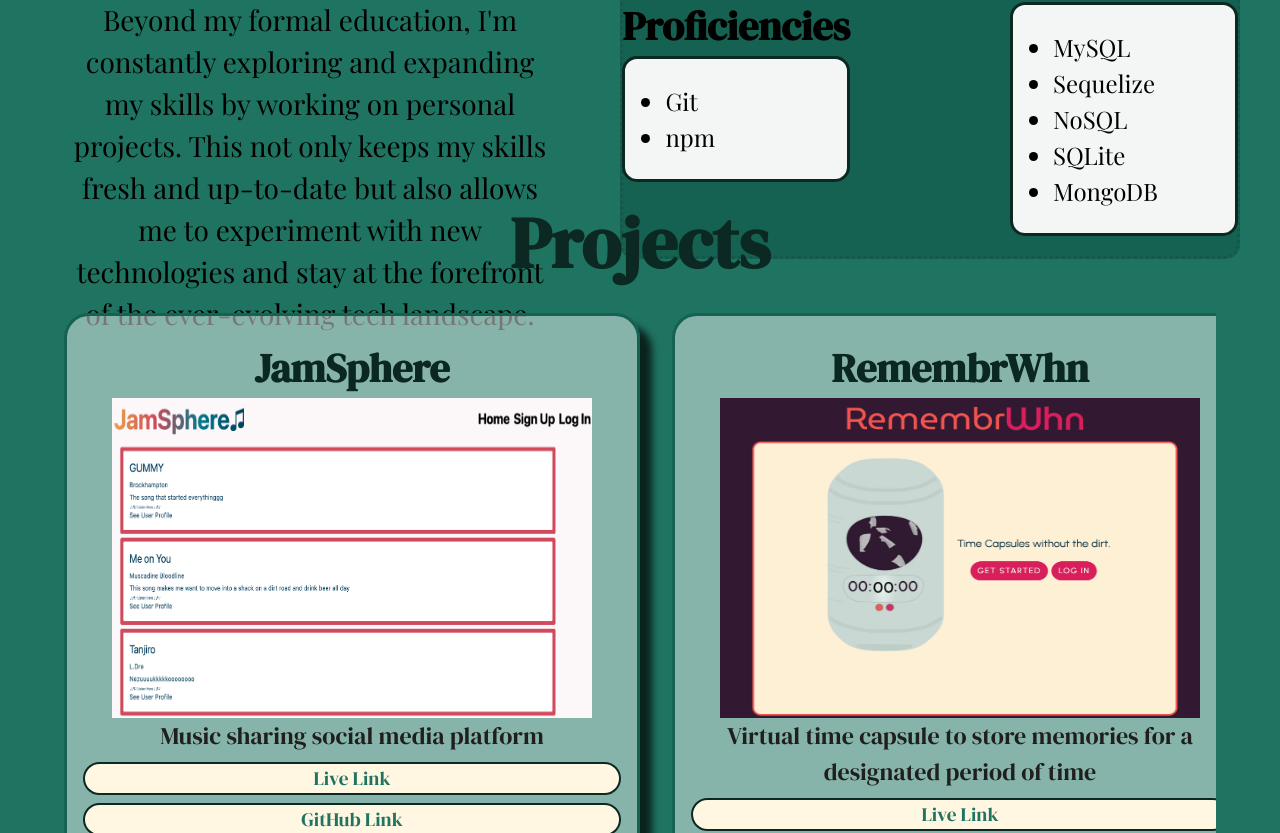
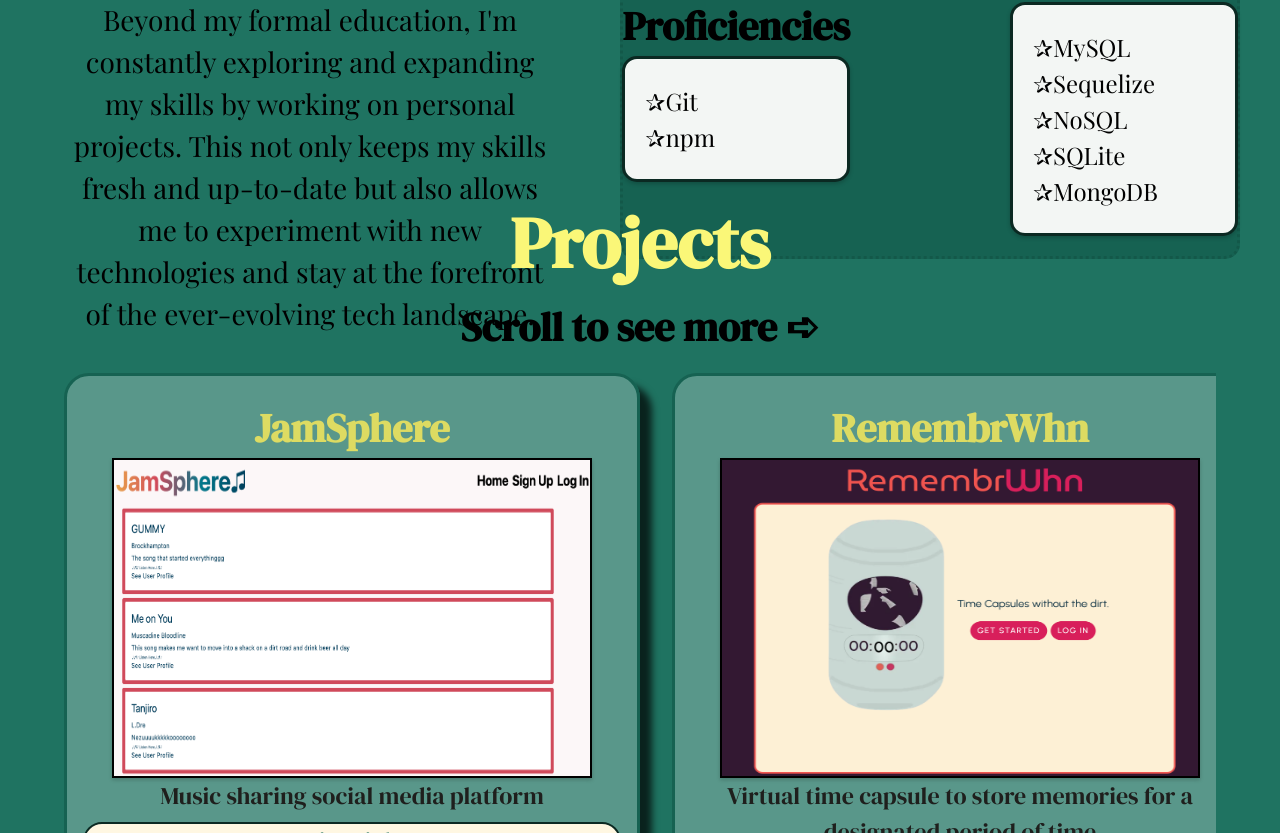
Before and after one commit to ashleytrollinger/portfolio, a Next.js app: page / in a window 1280 px wide. Shown: the part 1787-2620 px from the top of the page. Built offline with nearby package versions, Linux system fonts and the light colour scheme.

Commit message:
More updates as well as making adjustments for accessability reasons

```diff
--- a/src/app/builders/NavBar.css
+++ b/src/app/builders/NavBar.css
@@ -4,6 +4,7 @@ nav {
     padding: 1rem 0;
     text-align: center;
     font-size: 3rem;
+    font-weight: bold;
 }
 
 /* Style for the <ul> element */
@@ -23,7 +24,7 @@ li {
 /* Style for the <a> element (the navigation links) */
 a {
     text-transform: capitalize;
-    color: #fff7e2;
+    color: #FAF778;
     transition: color 0.3s ease;
     position: relative;
 
--- a/src/app/builders/ProjectCards.css
+++ b/src/app/builders/ProjectCards.css
@@ -7,7 +7,7 @@
 
 .project-card {
     border: 3px solid #166252;
-    background-color: #fff7;
+    background-color: #ffffff43;
     border-radius: 25px;
     padding: 16px;
     margin: 16px;
@@ -23,7 +23,7 @@
 .project-card h3 {
     font-size: 2.5rem;
     font-weight: bold;
-    color: #0b2722;
+    color: #dddb62;
     margin-top: 6px;
     text-align: center;
 }
@@ -33,7 +33,8 @@
     height: 20rem;
     display: block;
     margin: 0 auto;
-
+    border: solid black 2px;
+    box-shadow: 0 2px 4px rgba(0,0,0, .2);
 }
 
 .project-card p {
@@ -52,7 +53,7 @@
     color: #1f7361;
     background-color: #fff7e2;
     margin-top: 8px;
-    font-size: 1.2rem;
+    font-size: 1.4rem;
 
 
 }
--- a/src/app/components/Projects.css
+++ b/src/app/components/Projects.css
@@ -1,9 +1,22 @@
+@font-face {
+    font-family: 'DMSerifDisplay';
+    src: url('../fonts/DM_Serif_Display/DMSerifDisplay-Regular.ttf') format('truetype');
+    font-weight: normal;
+    font-style: normal;
+}
+
 .projects h2 {
     font-weight: bold;
     font-size: 4.5rem;
     text-align: center;
     padding-top: 2rem;
-    ;
+}
+
+.projects h4 {
+    font-weight: bold;
+    font-size: 2.5rem;
+    text-align: center;
+    font-family: 'DMSerifDisplay', sans-serif;
 }
 
 .projects-container {
@@ -31,6 +44,10 @@
         font-size: 2rem;
     }
 
+    .project-card h2 {
+        font-size: .35rem;
+    }
+
     .project-card img {
         max-width: 100%;
         height: auto;
--- a/src/app/components/Projects.js
+++ b/src/app/components/Projects.js
@@ -38,6 +38,7 @@ export default function Projects() {
     return (
         <section className='projects'>
             <h2>Projects</h2>
+            <h4>Scroll to see more ➪</h4>
             <div className="projects-container">
 
                 {projectsData.map((project, index) => (
--- a/src/app/components/Resume.css
+++ b/src/app/components/Resume.css
@@ -60,8 +60,9 @@
 }
 
 .resume-section ol {
-    list-style-type: disc;
+    list-style-type: '✰' ;
     border: solid 3px #0b2922;
+    box-shadow: 0 2px 4px rgba(0,0,0, .2);
     border-radius: 15px;
     background-color: #F3F6F4;
     padding: 1em;
@@ -82,13 +83,15 @@
     background-color: #166252;
     border-radius: 15px;
     padding: 20px;
-    font-size: 1.5rem; /* Increase the font size for better readability on smaller screens */
+    font-size: 1.5rem;
+    /* Increase the font size for better readability on smaller screens */
 
     @media (max-width: 768px) {
         flex-direction: column;
         gap: 1rem;
         border: none;
-        padding: 20px; /* Adjust the padding for spacing on smaller screens */
+        padding: 20px;
+        /* Adjust the padding for spacing on smaller screens */
     }
 }
 
--- a/src/app/page.css
+++ b/src/app/page.css
@@ -11,10 +11,7 @@ section {
     background-color: #1F7361;
 }
 
-section#projects {
-    padding-top: 15rem;
-}
-
+section#projects,
 section#contact {
     padding-top: 15rem;
 }
@@ -22,7 +19,7 @@ section#contact {
 section h2 {
     font-family: 'DMSerifDisplay';
     font-weight: 800;
-    color: #0B2922;
+    color: #faf778;
 }
 
 /* Make the navigation bar sticky at the top */
```
